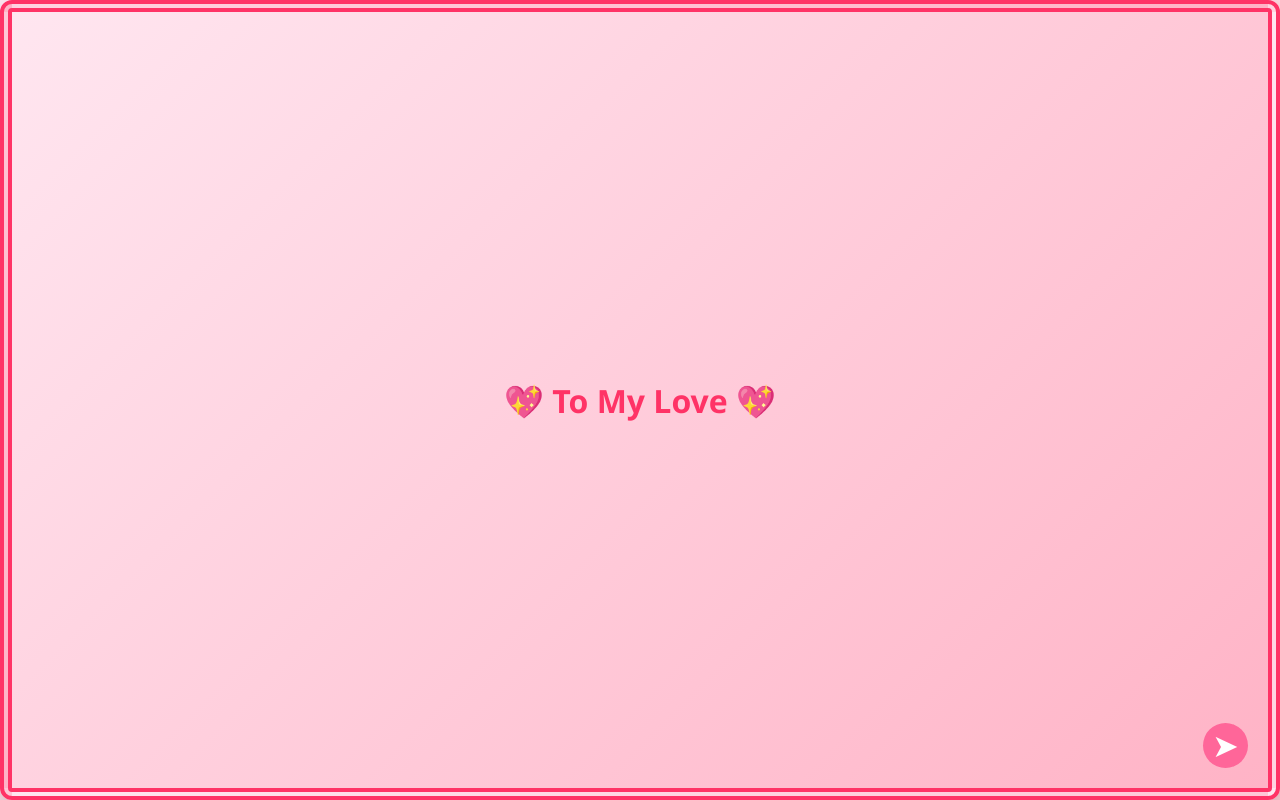
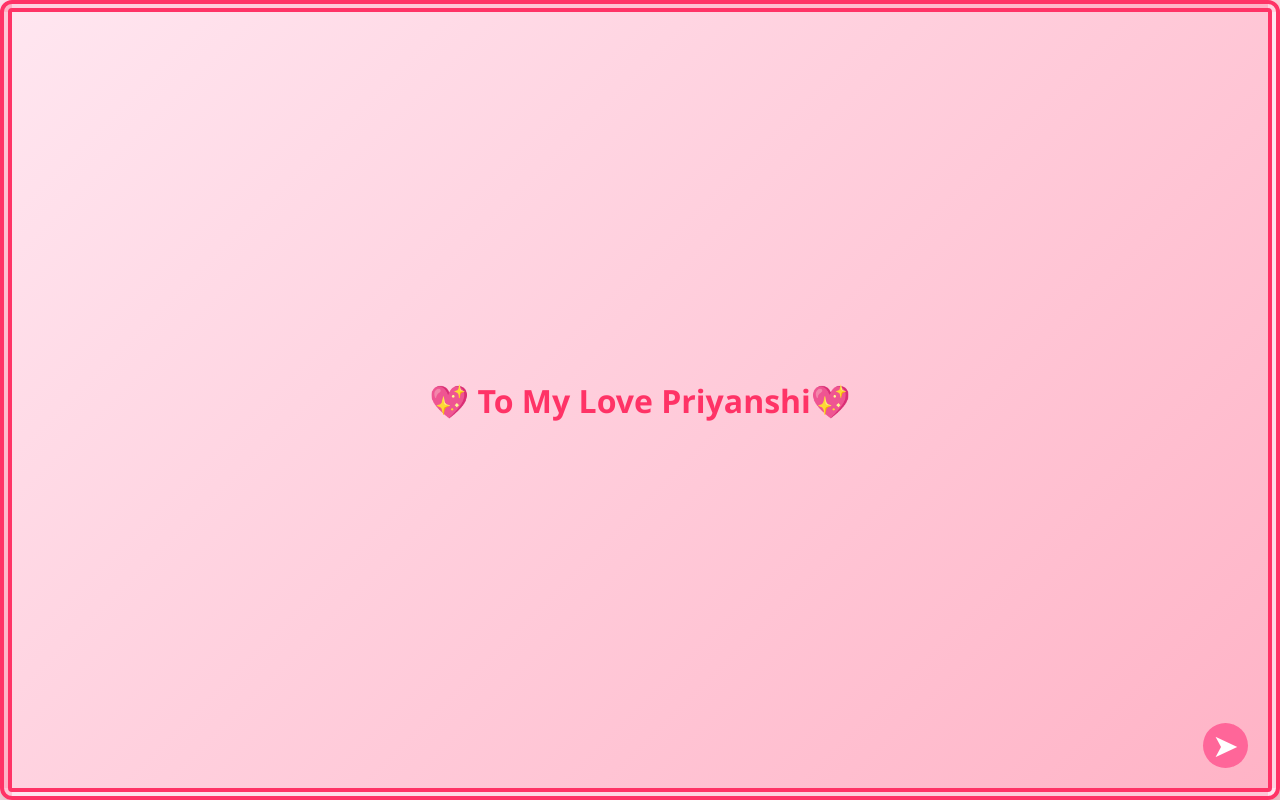
Before and after one commit to ArihantJain39115/PA, a plain HTML site: page index.html in a window 1280 px wide. Drawn offline with Linux system fonts and the light colour scheme.

Commit message:
Update index.html

```diff
--- a/index.html
+++ b/index.html
@@ -12,7 +12,7 @@
   <div class="card" id="card">
     <!-- Front Cover -->
     <div class="card-front">
-      <h1>💖 To My Love 💖</h1>
+      <h1>💖 To My Love Priyanshi💖</h1>
       <button class="arrow open" onclick="openCard()">➤</button>
     </div>
 
@@ -23,7 +23,7 @@
       </div>
       <div class="card-right">
         <p>
-          <span>My Love Priyanshi,</span> Baby I am sorry sabse pehle sachhe dil se I am sorry. I know abhi tere liye cheeze bht tough hain, hum baat nhi kar pa rahe, maine tujhe bht saari cheezo ko leke naraz kar diya, uske baad manane ke liye bhi baat nhi ho pa rahi, kabhi bhi koi aajata hai, ik abhi bhaiya hain to tujhe cheeze shayad sunni bhi pad rahi hongi, babu uss sab ke liye, tujhe naraz karne ke liye mai dil se, mere kaan pakad ke sorry bol raha hu babu genuinely, aur tera msg seen pe chhorne ke liye bhi sorry babu. Priyanshi mai bas tujhe khush rakhna chahta hu mai rakhunga bhi shona bas ye sab theek ho jaega ghar jake, hume saath me bas thoda sa aur time chahiye, raat me jitni bhi der mile usme bas aaram se ek dusre ki baatein bole sunenge(mai teri sununga bas bolunga kam), tu jo bole sab sununga. Babu I'm sorry sach me sab cheezo ke liye, tere ghar jate hi sab theek ho jaega shona, sab theek, hume bht saari baatein karni hain na babu. I love Youuuuu babu bht saara. Please maaf krdo my Queen.
+          <span>My Love Priyanshi,<br></span> Baby I am sorry sabse pehle sachhe dil se I am sorry. I know abhi tere liye cheeze bht tough hain, hum baat nhi kar pa rahe, maine tujhe bht saari cheezo ko leke naraz kar diya, uske baad manane ke liye bhi baat nhi ho pa rahi, kabhi bhi koi aajata hai, ik abhi bhaiya hain to tujhe cheeze shayad sunni bhi pad rahi hongi, babu uss sab ke liye, tujhe naraz karne ke liye mai dil se, mere kaan pakad ke sorry bol raha hu babu genuinely, aur tera msg seen pe chhorne ke liye bhi sorry babu. Priyanshi mai bas tujhe khush rakhna chahta hu mai rakhunga bhi shona bas ye sab theek ho jaega ghar jake, hume saath me bas thoda sa aur time chahiye, raat me jitni bhi der mile usme bas aaram se ek dusre ki baatein bole sunenge(mai teri sununga bas bolunga kam), tu jo bole sab sununga. Babu I'm sorry sach me sab cheezo ke liye, tere ghar jate hi sab theek ho jaega shona, sab theek, hume bht saari baatein karni hain na babu. I love Youuuuu babu bht saara. Please maaf krdo my Queen.
         </p>
       </div>
       <button class="arrow close" onclick="closeCard()">⬅</button>
```
